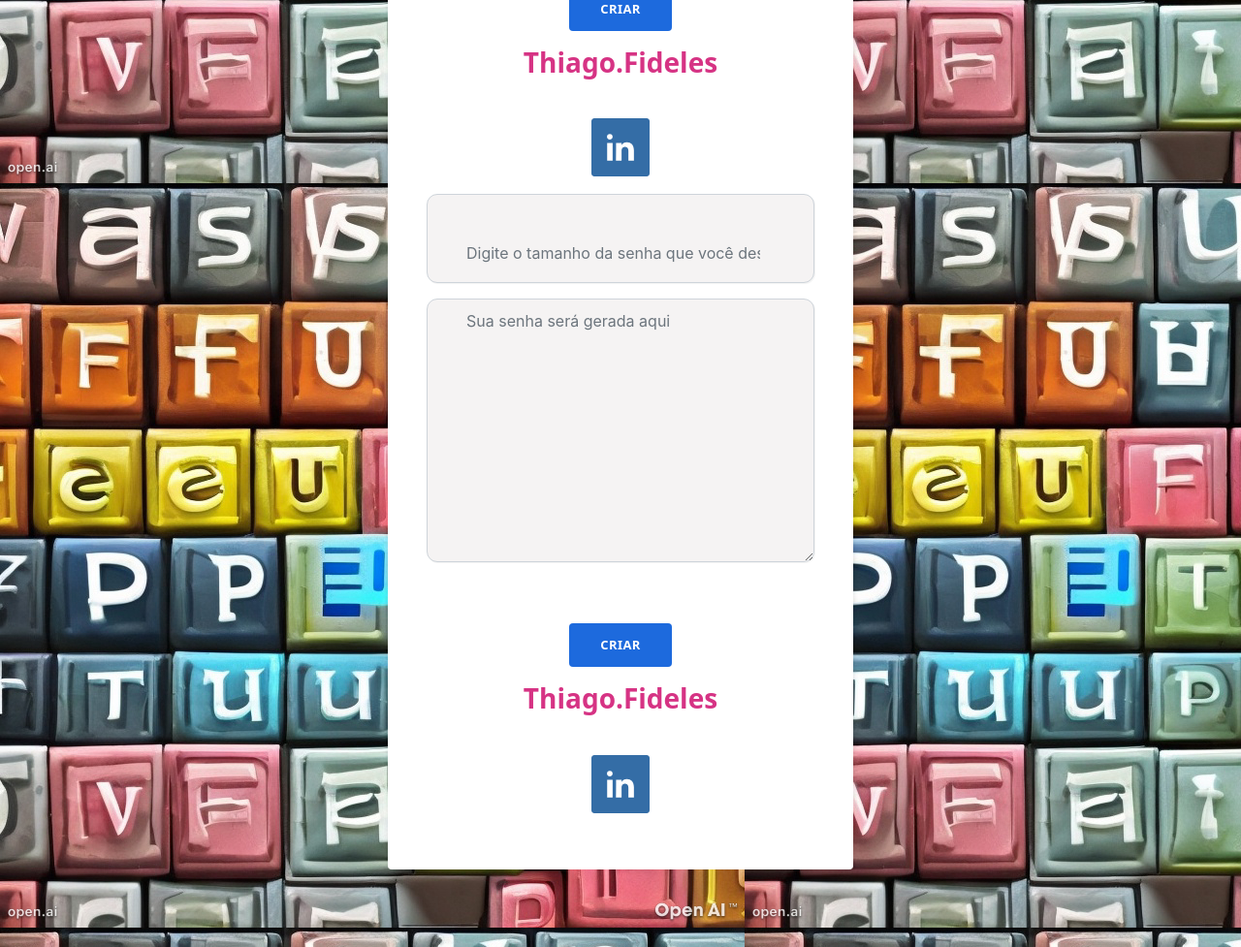
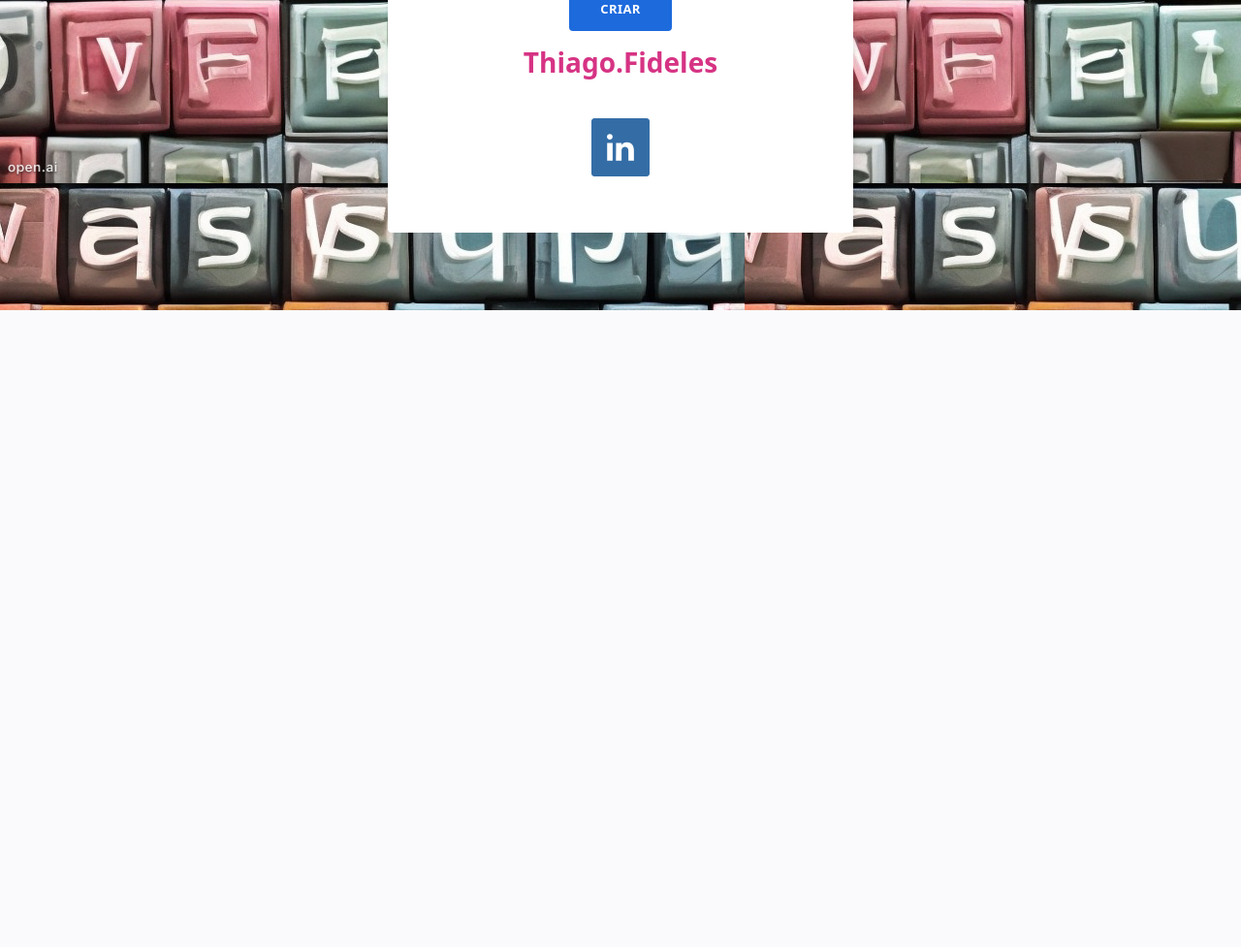
Before and after one commit to thiaguiarfideles/RandomPass, a Flask app: page / in a window 1280 px wide. Shown: the part 579-1556 px from the top of the page at 97% size. After the commit the page ends 899 px from the top, so only its background shows below. Run offline with Flask 3, Linux system fonts and the light colour scheme; some libraries are stand-ins or nearby versions.

Commit message:
Update index.html

```diff
--- a/templates/index.html
+++ b/templates/index.html
@@ -77,14 +77,6 @@
                 <h5 class="text-center">
                     <a href="linkedinLink" id="linkedin-share-btt" rel="nofollow" target="_blank" class="linkedin-share-button"></a>
                 </h5>
-                <input class="form-control" name="query1" id='query1' type="number" min="6" max="20" step="1" placeholder="Digite o tamanho da senha que você deseja Max 20">
-                <div class="mb-3"></div>
-                <div class="mb-3"></div>
-                <div class="mb-5"><textarea class="form-control" name="output1" placeholder="Sua senha será gerada aqui" rows="10">{{output1}}</textarea></div>
-                <div class="text-center mb-3"><button class="btn btn-primary text-center" type="submit" name="submit">Criar </button></div>
-                <h2 class="text-center">Thiago.Fideles</h2>
-                <h5 class="text-center"><a href="linkedinLink" id="linkedin-share-btt" rel="nofollow" target="_blank" class="linkedin-share-button"></a></h5>
-
             </form>
         </div>
     </section>
```
